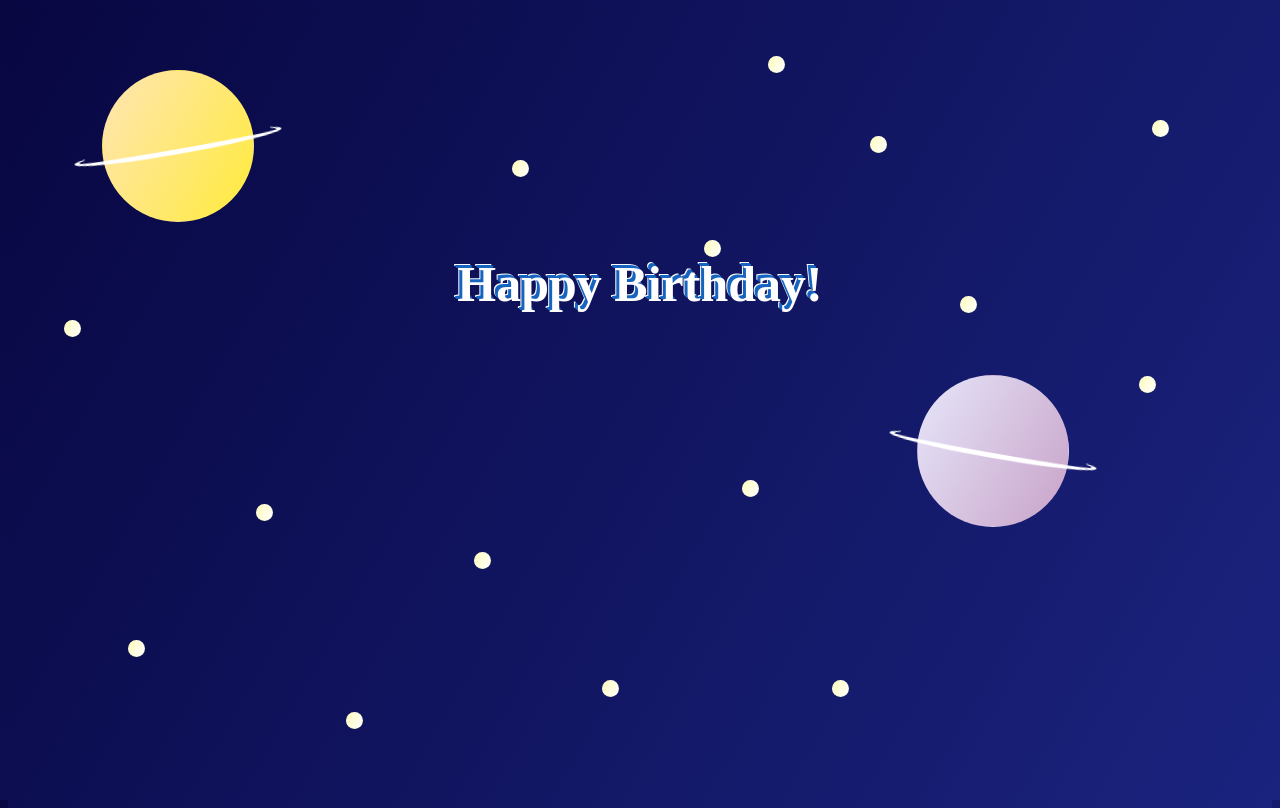
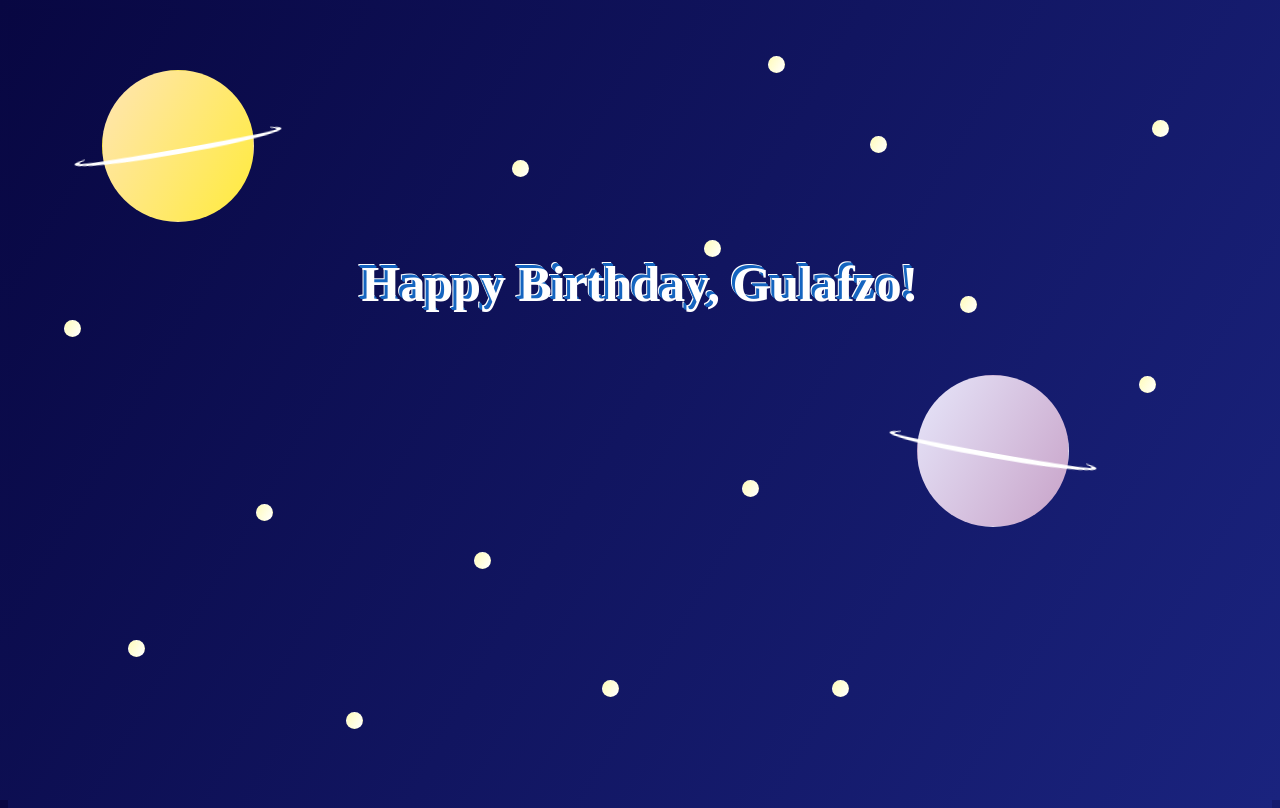
Before and after one commit to docstr/gulafzo_postcard, a plain HTML site: page index.html in a window 1280 px wide. Drawn offline with Linux system fonts and the light colour scheme.

Commit message:
Update index.html

```diff
--- a/index.html
+++ b/index.html
@@ -16,7 +16,7 @@
  <div class="rings"></div>
 </div>
 
-<h1>Happy Birthday!</h1>
+<h1>Happy Birthday, Gulafzo!</h1>
 
 <div class="planet-cont bottom">
  <div class="planet bottom"></div>
```
